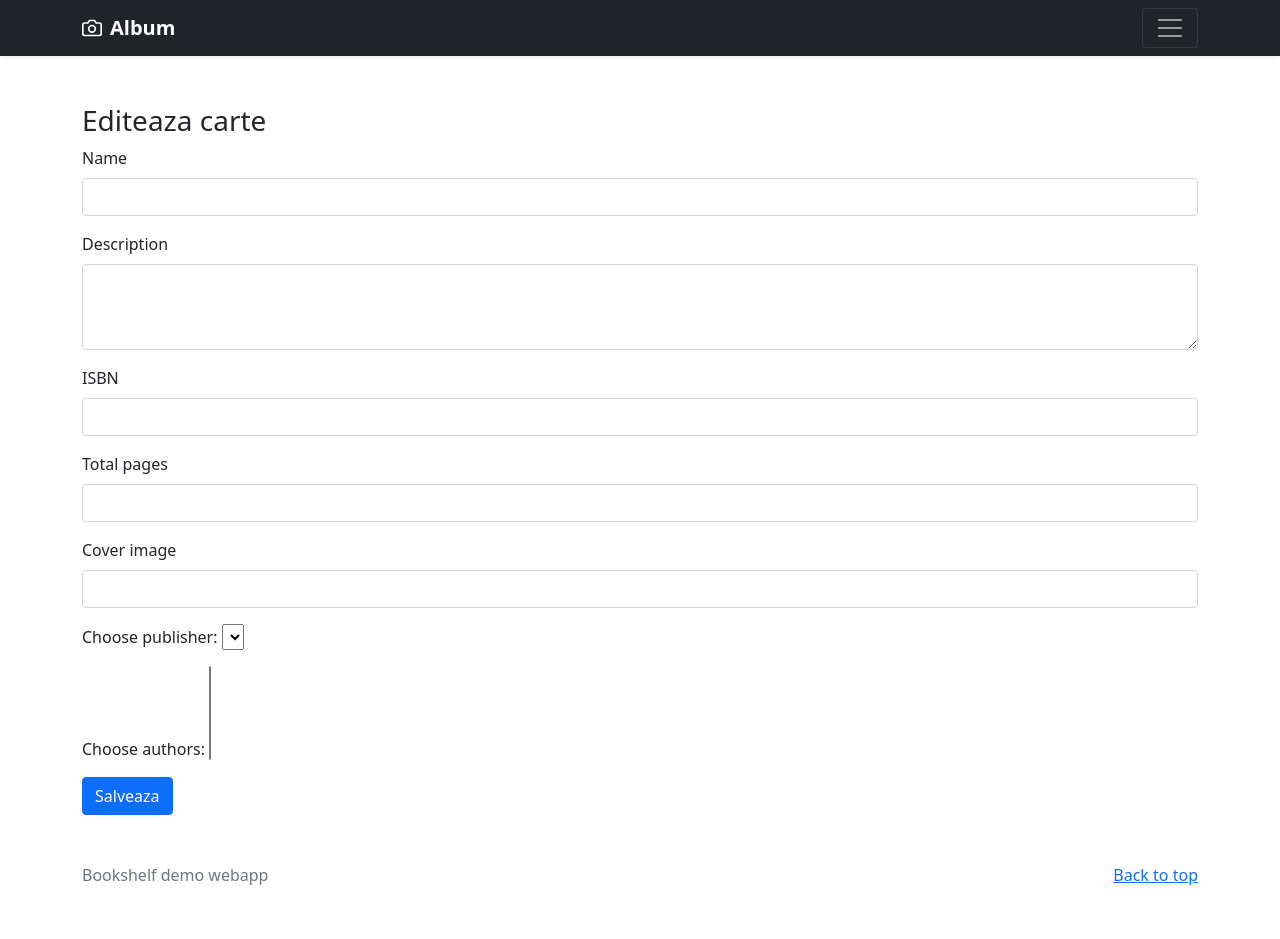
After one commit to RobertNicolae/bookshelf, a PHP site: template templates/book/form_edit.html.twig in a window 1280 px wide. The commit adds this page. Run offline with PHP 8.4, Linux system fonts and the light colour scheme; the template is opened without the code that fills it, so the values that code supplies are empty; some libraries are stand-ins or nearby versions.

Commit message:
update on bookshelf update book

```diff
--- a/src/Controller/AuthorController.php
+++ b/src/Controller/AuthorController.php
@@ -78,7 +78,7 @@ class AuthorController extends AbstractController
 
         }
          return $this->render('author/form_edit.html.twig', [
-             "author" =>  $this->authorRepo->findById($request->getRequestParams()->get("id"))
+             "author" => $this->authorRepo->findById($request->getRequestParams()->get("id"))
          ]);
     }
 }
--- a/src/Service/AuthorService.php
+++ b/src/Service/AuthorService.php
@@ -34,8 +34,6 @@ class AuthorService
         $this->authorRepo->insertAuthor($params->get("author_name"));
     }
 
-
-
     public function deleteAuthor(int $id): void
     {
         $this->authorRepo->findById($id);
--- a/templates/author/form_edit.html.twig
+++ b/templates/author/form_edit.html.twig
@@ -4,7 +4,6 @@
 {% block content %}
     <h3>Editeaza autor</h3>
     <form method="post">
-
         <div class="mb-3">
             <label for="exampleFormControlInput1" class="form-label">Name</label>
             <input type="text" class="form-control" id="exampleFormControlInput1" name="author_name" value="{{ author.name }}">
--- a/templates/book/components/book_card.html.twig
+++ b/templates/book/components/book_card.html.twig
@@ -6,5 +6,6 @@
         <p class="card-text">{{ book.description|slice(0, 100) }}...</p>
         <a href="#" class="card-link">{{ book.created|date("d/m/Y") }}</a>
         <a href="/books/delete?id={{ book.id }}" class="btn btn-sm btn-danger">Delete</a>
+        <a href="/books/edit?id={{ book.id }}" class="btn btn-sm btn-danger">Edit</a>
     </div>
 </div>
--- /dev/null
+++ b/templates/book/form_edit.html.twig
@@ -0,0 +1,47 @@
+{% extends 'base.html.twig' %}
+
+{% block title %}Formular{% endblock %}
+{% block content %}
+    <h3>Editeaza carte</h3>
+    <form method="post">
+
+        <div class="mb-3">
+            <label for="exampleFormControlInput1" class="form-label">Name</label>
+            <input type="text" class="form-control" id="exampleFormControlInput1" name="book_name" value="{{ book.name }}">
+        </div>
+
+        <div class="mb-3">
+            <label for="exampleFormControlInput1" class="form-label">Description</label>
+            <textarea class="form-control" id="exampleFormControlInput1" name="book_description" rows="3"></textarea>
+        </div>
+        <div class="mb-3">
+            <label for="exampleFormControlInput1" class="form-label">ISBN</label>
+            <input type="text" class="form-control" id="exampleFormControlInput1" name="isbn" value="{{ book.isbn }}">
+        </div>
+        <div class="mb-3">
+            <label for="exampleFormControlInput1" class="form-label">Total pages</label>
+            <input type="number" class="form-control" id="exampleFormControlInput1" name="total_pages" value="{{ book.totalPages }}">
+        </div>
+        <div class="mb-3">
+            <label for="exampleFormControlInput1" class="form-label">Cover image</label>
+            <input type="text" class="form-control" id="exampleFormControlInput1" name="cover_image" value="{{ book.coverImage }}">
+        </div>
+        <div class="mb-3">
+            <label>Choose publisher:</label>
+            <select name="publisher">
+                {% for publisher in publishers %}
+                    <option value="{{ publisher.id }}">{{ publisher.name }}</option>
+                {% endfor %}
+            </select>
+        </div>
+        <div class="mb-3">
+            <label>Choose authors:</label>
+            <select name="authors[]" multiple>
+                {% for author in authors %}
+                    <option value="{{ author.id }}">{{ author.name }}</option>
+                {% endfor %}
+            </select>
+        </div>
+        <input type="submit" class="btn btn-primary" value="Salveaza">
+    </form>
+{% endblock %}
--- a/templates/login/login_form.html.twig
+++ b/templates/login/login_form.html.twig
@@ -16,5 +16,10 @@
             <input type="password" class="form-control" id="exampleFormControlInput1" name="password">
         </div>
         <input type="submit" name="login" class="btn btn-primary" value="Login">
+        <a href="/register">Register</a>
+
+
     </form>
+
+
 {% endblock %}
--- a/templates/public/welcome.html.twig
+++ b/templates/public/welcome.html.twig
@@ -3,4 +3,5 @@
 {% block title %} CONECTAT {% endblock %}
 {% block content %}
 <h3>Hello, {{ user.email }}</h3>
+    <a href="/logout">Logout</a>
 {% endblock %}
```
Also changed, not shown: config/routes.php (+12 -0 lines), src/Controller/BookController.php (+16 -1 lines), src/Controller/LoginController.php (+27 -0 lines), src/Repository/BookRepository.php (+33 -1 lines), src/Repository/UserRepository.php (+11 -0 lines), src/Service/RegisterService.php (added, +32 -0 lines), templates/register/register_form.html.twig (added, +19 -0 lines).
